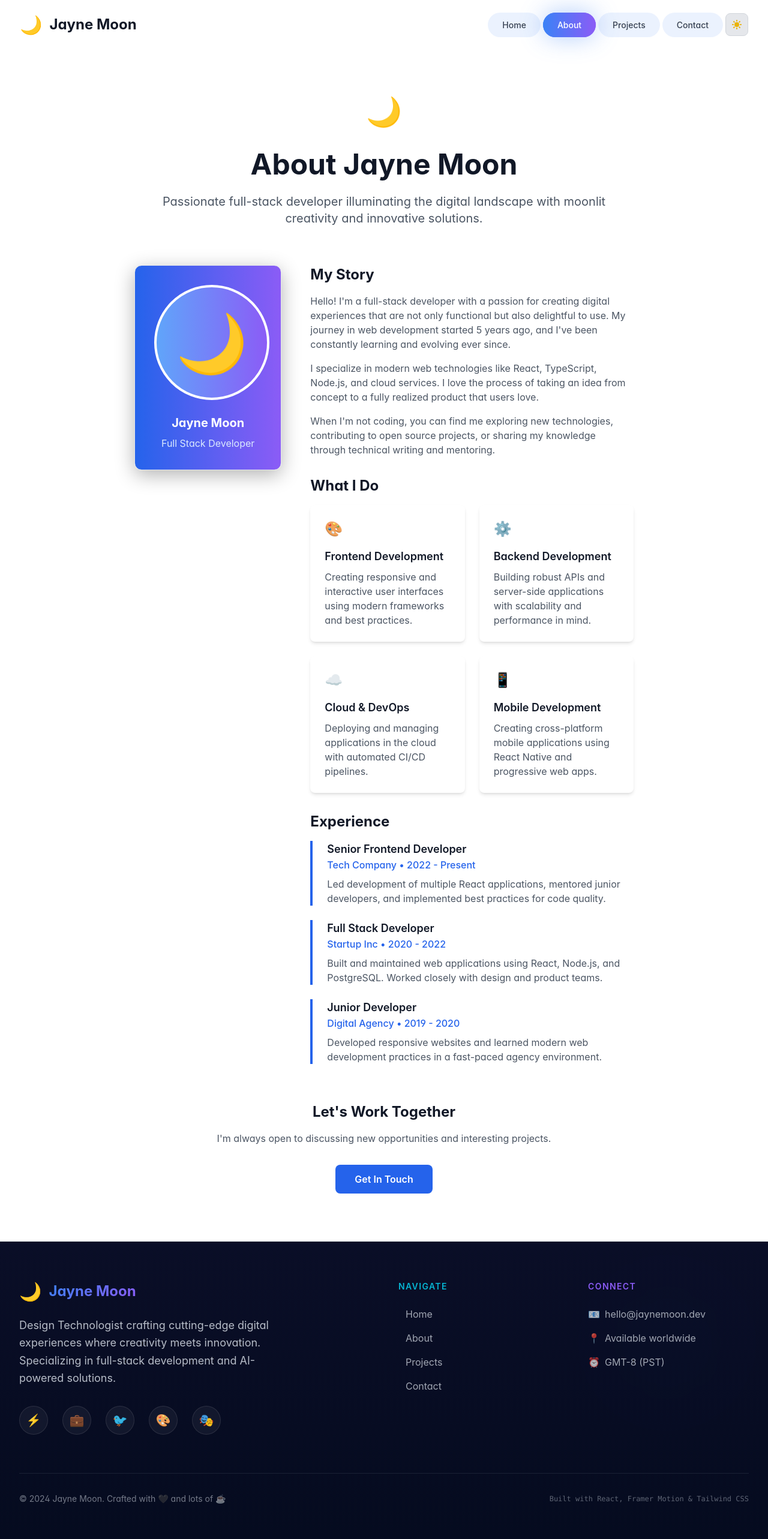
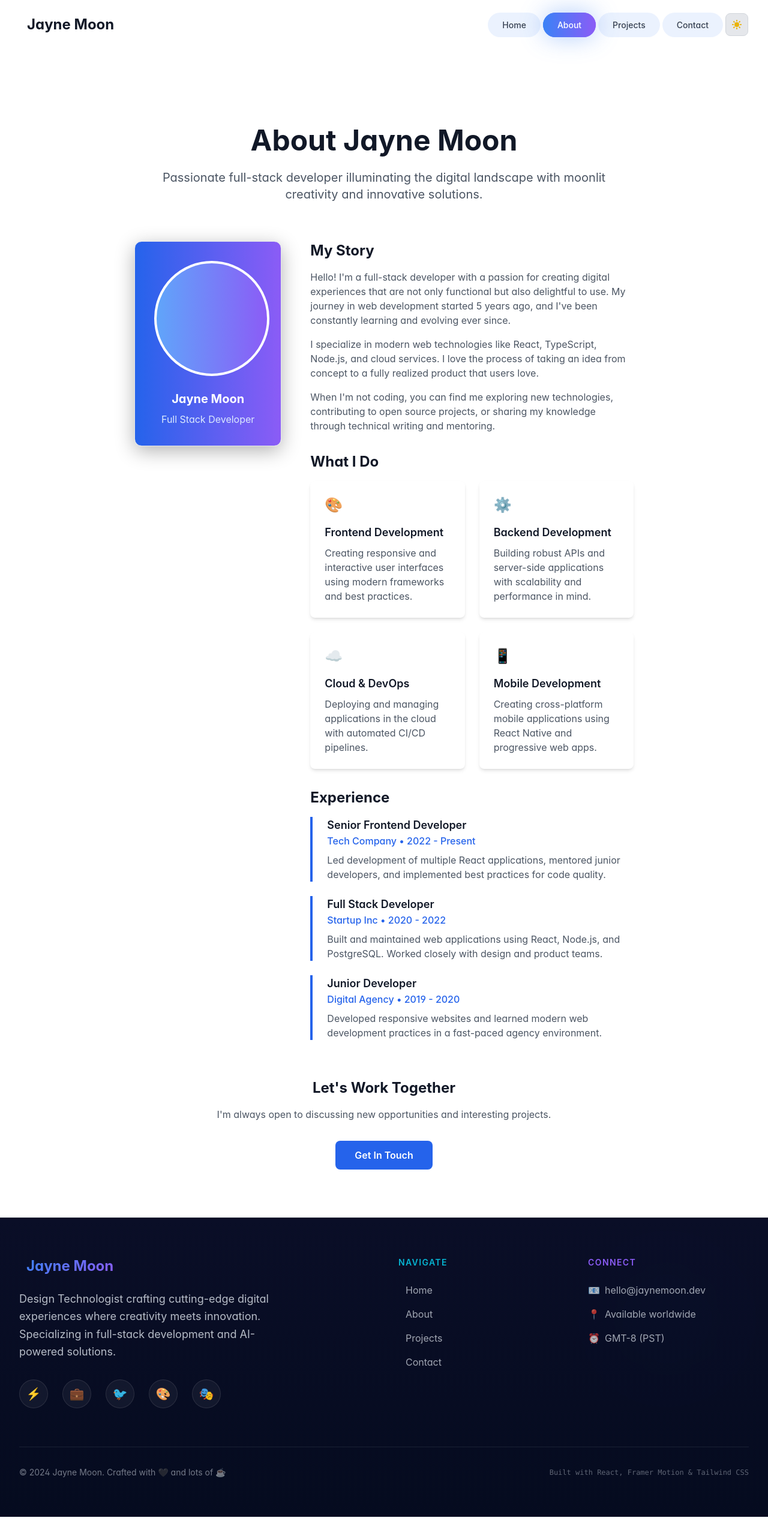
Before and after one commit to jaynemoon/jaynemoon, a React (Vite) app: page /about in a window 1280 px wide. Shown: the top 2566 px of the page at 60% size. After the commit the page ends 2529 px from the top, so only its background shows below. Built offline with nearby package versions, Linux system fonts and the light colour scheme.

Commit message:
add main pages

```diff
--- a/index.html
+++ b/index.html
@@ -7,7 +7,7 @@
     <meta name="description" content="Jayne Moon - Full-stack developer crafting moonlit digital experiences with modern technologies and creative innovation." />
     <meta name="author" content="Jayne Moon" />
     <meta name="theme-color" content="#0a0e27" />
-    <title>🌙 Jayne Moon - Full Stack Developer</title>
+    <title>Jayne Moon - Full Stack Developer</title>
   </head>
   <body>
     <div id="root"></div>
--- a/src/components/Layout.tsx
+++ b/src/components/Layout.tsx
@@ -91,7 +91,6 @@ const Layout = () => {
                   animate={{ rotate: [0, 5, -5, 0] }}
                   transition={{ duration: 2, repeat: Infinity, repeatDelay: 3 }}
                 >
-                  🌙
                 </motion.span>
                 <span className="group-hover:text-shimmer group-hover:animate-text-shimmer">
                   Jayne Moon
@@ -202,7 +201,6 @@ const Layout = () => {
                   animate={{ rotate: [0, 10, -10, 0] }}
                   transition={{ duration: 4, repeat: Infinity, repeatDelay: 2 }}
                 >
-                  🌙
                 </motion.span>
                 <span className="text-2xl font-bold gradient-text">Jayne Moon</span>
               </div>
--- a/src/pages/About.tsx
+++ b/src/pages/About.tsx
@@ -17,7 +17,7 @@ const About = () => {
             animate={{ opacity: 1, y: 0 }}
             transition={{ duration: 0.6, delay: 0.1 }}
           >
-            <span className="inline-block text-5xl mb-4">🌙</span>
+            <span className="inline-block text-5xl mb-4"></span>
           </motion.div>
           <motion.h1
             className="text-4xl md:text-5xl font-bold text-gray-900 dark:text-white mb-6"
@@ -65,7 +65,7 @@ const About = () => {
                 whileHover={{ scale: 1.05 }}
               >
                 <div className="w-48 h-48 rounded-full mx-auto bg-gradient-to-r from-stellar-blue-400 to-stellar-accent-purple flex items-center justify-center border-4 border-white dark:border-stellar-slate-600">
-                  <span className="text-8xl">🌙</span>
+                  <span className="text-8xl"></span>
                 </div>
               </motion.div>
               <h3 className="text-xl font-bold text-white mb-2">Jayne Moon</h3>
--- a/src/pages/Contact.tsx
+++ b/src/pages/Contact.tsx
@@ -44,7 +44,7 @@ const Contact = () => {
             animate={{ opacity: 1, y: 0 }}
             transition={{ duration: 0.6, delay: 0.1 }}
           >
-            <span className="inline-block text-5xl mb-4">🌙</span>
+            <span className="inline-block text-5xl mb-4"></span>
           </motion.div>
           <motion.h1
             className="text-4xl md:text-5xl font-bold text-gray-900 dark:text-white mb-6"
--- a/src/pages/Home.tsx
+++ b/src/pages/Home.tsx
@@ -131,7 +131,6 @@ const Home = () => {
                   ease: "easeInOut"
                 }}
               >
-                🌙
               </motion.span>
             </motion.div>
 
--- a/src/pages/Projects.tsx
+++ b/src/pages/Projects.tsx
@@ -177,7 +177,6 @@ const Projects = () => {
                   ease: "easeInOut"
                 }}
               >
-                🌙
               </motion.span>
             </motion.div>
 
```
